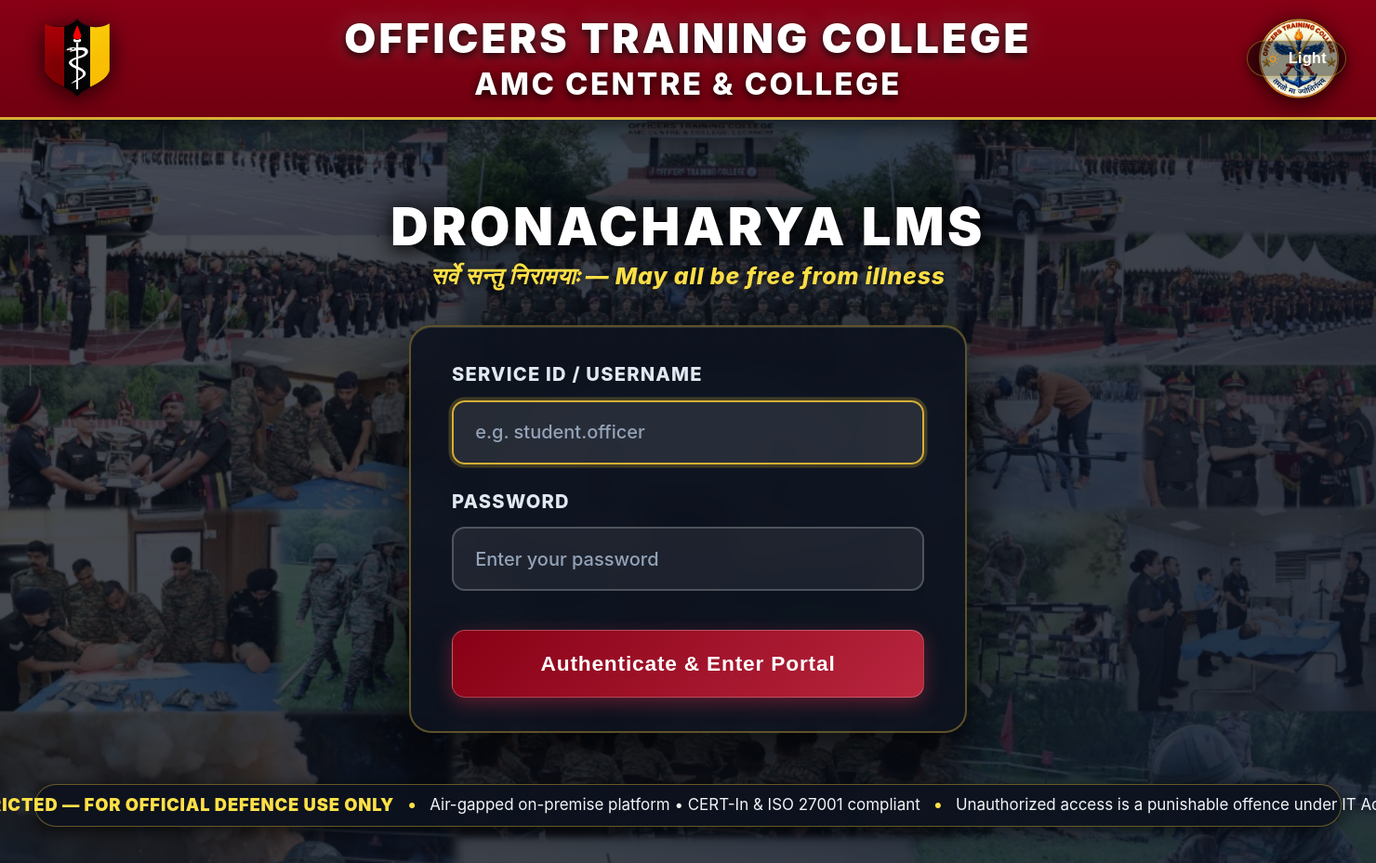
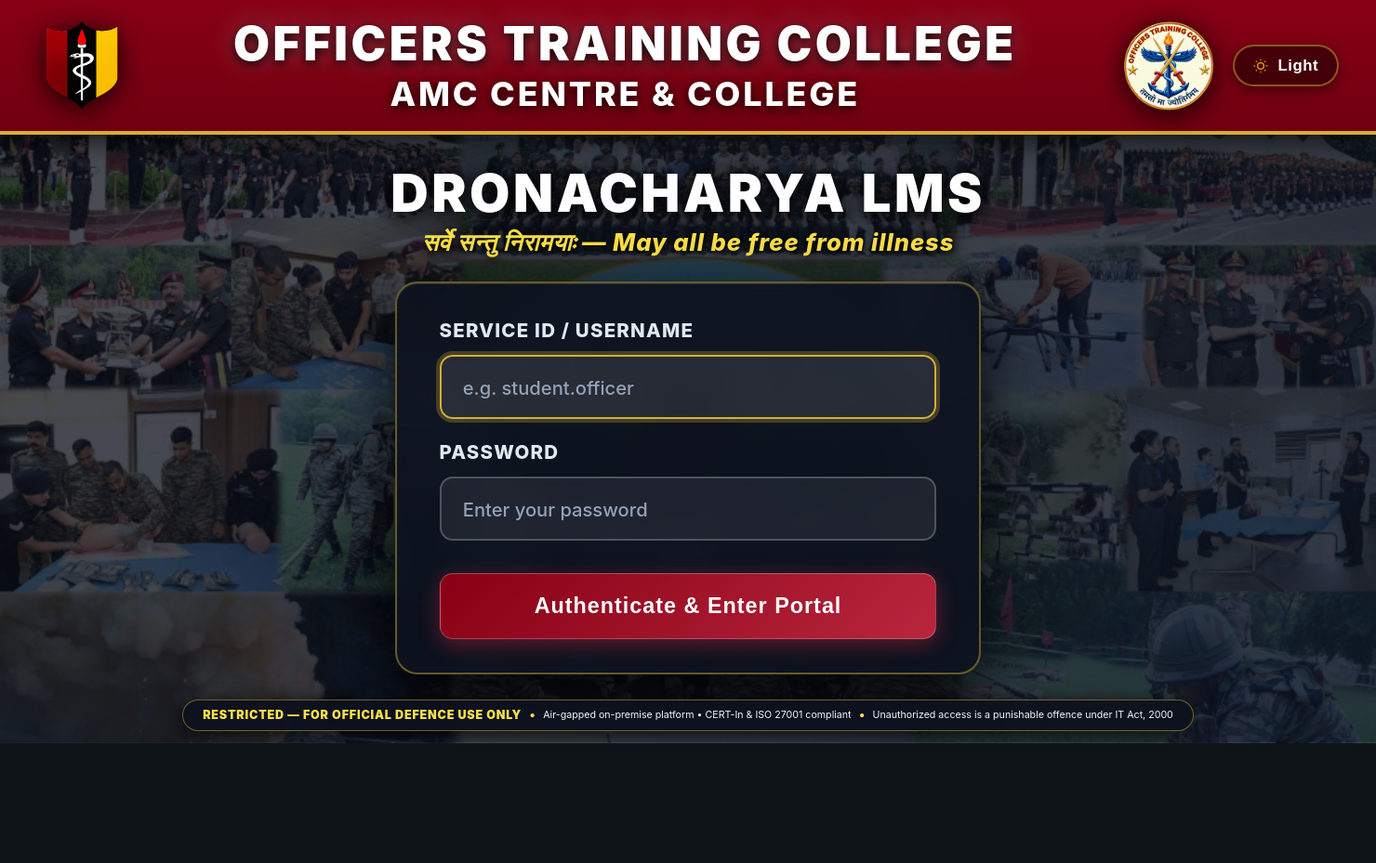
Before and after one commit to dvp-28/OTC, a PHP site: page /login.html in a window 1480 px wide; the page is wider, and only the part inside the window is pictured. Shown: that part at 93% size. After the commit the page ends 800 px from the top of that part, so only its background shows below. Run offline with PHP 8.4, Linux system fonts and the light colour scheme.

Commit message:
feat(login): enlarge top banner, enlarge login section, and display restricted notice strictly on single line

```diff
--- a/frontend/css/style.css
+++ b/frontend/css/style.css
@@ -1716,11 +1716,6 @@ select option:checked {
 /* Login Page Theme Styles */
 .login-page,
 [data-theme="dark"] .login-page {
-  min-height: 100vh;
-  display: flex;
-  align-items: center;
-  justify-content: center;
-  padding: 2rem;
   background: linear-gradient(135deg, rgba(8, 12, 20, 0.65) 0%, rgba(13, 19, 33, 0.78) 100%), url('/login-bg.jpg') no-repeat center center / cover !important;
   background-attachment: fixed !important;
 }
--- a/frontend/login.html
+++ b/frontend/login.html
@@ -11,6 +11,9 @@
         /* Base Page Setup */
         html {
             height: 100%;
+            overflow-x: hidden;
+            width: 100%;
+            max-width: 100vw;
         }
 
         body {
@@ -24,6 +27,8 @@
             font-family: -apple-system, BlinkMacSystemFont, "Segoe UI", Roboto, "Helvetica Neue", Arial, sans-serif;
             color: #ffffff;
             box-sizing: border-box;
+            width: 100%;
+            max-width: 100vw;
         }
 
         /* GUARANTEE BACKGROUND IMAGE /login-bg.jpg ON BOTH DARK AND LIGHT MODES */
@@ -46,33 +51,47 @@
         .otc-banner-header {
             width: 100%;
             background: linear-gradient(180deg, #880015 0%, #700010 100%);
-            border-bottom: 3.5px solid #d4af37;
-            box-shadow: 0 6px 24px rgba(0, 0, 0, 0.65);
-            padding: 1rem 2.5rem;
+            border-bottom: 4px solid #d4af37;
+            box-shadow: 0 8px 28px rgba(0, 0, 0, 0.7);
+            padding: 1.1rem 2.5rem;
             box-sizing: border-box;
             position: relative;
             z-index: 20;
         }
 
         .otc-banner-container {
-            max-width: 1450px;
+            max-width: 1400px;
+            width: 100%;
             margin: 0 auto;
+            display: grid;
+            grid-template-columns: auto 1fr auto;
+            align-items: center;
+            gap: 1.5rem;
+            box-sizing: border-box;
+        }
+
+        .otc-banner-left {
             display: flex;
             align-items: center;
-            justify-content: space-between;
-            gap: 2rem;
+            justify-content: flex-start;
+        }
+
+        .otc-banner-right {
+            display: flex;
+            align-items: center;
+            justify-content: flex-end;
+            gap: 1.35rem;
         }
 
         .otc-banner-logo {
-            height: 86px;
-            width: 86px;
+            height: 96px;
+            width: 96px;
             object-fit: contain;
             flex-shrink: 0;
-            filter: drop-shadow(0 4px 12px rgba(0, 0, 0, 0.75));
+            filter: drop-shadow(0 4px 14px rgba(0, 0, 0, 0.85));
         }
 
         .otc-banner-text {
-            flex: 1;
             text-align: center;
             display: flex;
             flex-direction: column;
@@ -82,131 +101,141 @@
 
         .otc-banner-title {
             color: #ffffff;
-            font-size: 2.75rem;
+            font-size: 3.15rem;
             font-weight: 900;
-            letter-spacing: 3.2px;
+            letter-spacing: 3.5px;
             line-height: 1.15;
             text-transform: uppercase;
-            text-shadow: 0 3px 10px rgba(0, 0, 0, 0.9), 0 0 25px rgba(255, 255, 255, 0.25);
+            text-shadow: 0 3px 12px rgba(0, 0, 0, 0.95), 0 0 28px rgba(255, 255, 255, 0.3);
             margin: 0;
         }
 
         .otc-banner-subtitle {
             color: #ffffff;
-            font-size: 2.05rem;
+            font-size: 2.25rem;
             font-weight: 800;
-            letter-spacing: 2.5px;
+            letter-spacing: 2.8px;
             line-height: 1.2;
             text-transform: uppercase;
-            text-shadow: 0 3px 10px rgba(0, 0, 0, 0.9);
-            margin: 0.25rem 0 0 0;
+            text-shadow: 0 3px 12px rgba(0, 0, 0, 0.95);
+            margin: 0.3rem 0 0 0;
         }
 
         /* Banner Theme Toggle Button */
         .login-theme-toggle {
-            position: absolute;
-            right: 2rem;
-            top: 50%;
-            transform: translateY(-50%);
+            position: static;
+            transform: none;
             background: rgba(0, 0, 0, 0.45);
-            border: 1.5px solid rgba(212, 175, 55, 0.45);
+            border: 2px solid rgba(212, 175, 55, 0.5);
             color: #ffffff;
-            padding: 0.6rem 1.25rem;
+            padding: 0.65rem 1.25rem;
             border-radius: 24px;
             cursor: pointer;
             display: inline-flex;
             align-items: center;
-            gap: 0.6rem;
-            font-size: 1rem;
-            font-weight: 700;
-            letter-spacing: 0.4px;
+            gap: 0.65rem;
+            font-size: 1.05rem;
+            font-weight: 800;
+            letter-spacing: 0.5px;
             transition: all 0.2s ease;
-            box-shadow: 0 3px 10px rgba(0, 0, 0, 0.4);
-            z-index: 30;
+            box-shadow: 0 4px 14px rgba(0, 0, 0, 0.45);
+            white-space: nowrap;
+            flex-shrink: 0;
         }
 
         .login-theme-toggle:hover {
             background: rgba(0, 0, 0, 0.75);
             border-color: #d4af37;
-            box-shadow: 0 0 14px rgba(212, 175, 55, 0.55);
+            box-shadow: 0 0 16px rgba(212, 175, 55, 0.65);
         }
 
         /* In Dark mode: show Sun icon (Action: switch to Light) */
-        .login-theme-toggle .icon-sun { display: inline-block; color: #f59e0b; }
-        .login-theme-toggle .icon-moon { display: none; }
+        .login-theme-toggle .icon-sun { display: inline-block; color: #f59e0b; width: 16px; height: 16px; }
+        .login-theme-toggle .icon-moon { display: none; width: 16px; height: 16px; }
         /* In Light mode: show Moon icon (Action: switch to Dark) */
         [data-theme="light"] .login-theme-toggle .icon-sun { display: none; }
-        [data-theme="light"] .login-theme-toggle .icon-moon { display: inline-block; color: #880015; }
+        [data-theme="light"] .login-theme-toggle .icon-moon { display: inline-block; color: #880015; width: 16px; height: 16px; }
 
         [data-theme="light"] .login-theme-toggle {
-            background: rgba(255, 255, 255, 0.92);
-            border: 1.5px solid rgba(136, 0, 21, 0.4);
+            background: rgba(255, 255, 255, 0.95);
+            border: 2px solid rgba(136, 0, 21, 0.45);
             color: #880015;
             font-weight: 800;
-            box-shadow: 0 3px 10px rgba(0, 0, 0, 0.2);
+            box-shadow: 0 4px 14px rgba(0, 0, 0, 0.2);
         }
 
         [data-theme="light"] .login-theme-toggle:hover {
             background: #ffffff;
             border-color: #880015;
-            box-shadow: 0 0 14px rgba(255, 255, 255, 0.6);
+            box-shadow: 0 0 16px rgba(255, 255, 255, 0.7);
         }
 
         @media (max-width: 1100px) {
-            .login-theme-toggle {
-                position: static;
-                transform: none;
-                margin: 0.5rem auto 0;
+            .otc-banner-header {
+                padding: 0.9rem 1.5rem;
             }
-            .otc-banner-header {
-                display: flex;
-                flex-direction: column;
-                align-items: center;
+            .otc-banner-title {
+                font-size: 2.5rem;
+            }
+            .otc-banner-subtitle {
+                font-size: 1.85rem;
+            }
+            .otc-banner-logo {
+                height: 80px;
+                width: 80px;
             }
         }
 
         @media (max-width: 900px) {
             .otc-banner-header {
-                padding: 0.75rem 1.25rem;
+                padding: 0.85rem 1.25rem;
+            }
+            .otc-banner-title {
+                font-size: 2.2rem;
+            }
+            .otc-banner-subtitle {
+                font-size: 1.65rem;
             }
             .otc-banner-logo {
-                height: 64px;
-                width: 64px;
-            }
-            .otc-banner-title {
-                font-size: 1.85rem;
-                letter-spacing: 1.8px;
-            }
-            .otc-banner-subtitle {
-                font-size: 1.45rem;
-                letter-spacing: 1.4px;
+                height: 72px;
+                width: 72px;
             }
         }
 
         @media (max-width: 600px) {
+            .otc-banner-container {
+                display: flex;
+                flex-direction: column;
+                gap: 0.75rem;
+            }
             .otc-banner-logo {
-                height: 52px;
-                width: 52px;
+                height: 58px;
+                width: 58px;
             }
             .otc-banner-title {
-                font-size: 1.4rem;
-                letter-spacing: 1px;
+                font-size: 1.6rem;
+                letter-spacing: 1.2px;
             }
             .otc-banner-subtitle {
-                font-size: 1.1rem;
-                letter-spacing: 0.8px;
+                font-size: 1.25rem;
+                letter-spacing: 1px;
             }
         }
 
         /* Main Content & Login Card Layout */
-        .login-main {
+        .login-main,
+        .login-page,
+        [data-theme="dark"] .login-main,
+        [data-theme="dark"] .login-page,
+        [data-theme="light"] .login-main,
+        [data-theme="light"] .login-page {
             flex: 1;
-            min-height: 0;
+            min-height: 0 !important;
             display: flex;
             flex-direction: column;
             align-items: center;
             justify-content: space-between;
-            padding: 0.45rem 2rem 0.45rem 2rem;
+            padding: 0.45rem 2rem 0.45rem 2rem !important;
             box-sizing: border-box;
             position: relative;
             z-index: 10;
@@ -227,9 +256,9 @@
 
         .login-header {
             text-align: center;
-            margin: 0 auto 2.35rem auto;
+            margin: 0 auto 1.65rem auto;
             width: 100%;
-            max-width: 950px;
+            max-width: 1050px;
             padding: 0 1rem;
             box-sizing: border-box;
             flex-shrink: 0;
@@ -238,7 +267,7 @@
         .login-header h1 {
             font-size: 3.5rem;
             font-weight: 900;
-            margin: 0 0 0.35rem 0;
+            margin: 0 0 0.3rem 0;
             letter-spacing: 3.5px;
             line-height: 1.15;
             color: #ffffff;
@@ -248,9 +277,9 @@
         .login-header .motto {
             color: #fde047;
             font-style: italic;
-            font-size: 1.55rem;
+            font-size: 1.6rem;
             font-weight: 800;
-            letter-spacing: 0.9px;
+            letter-spacing: 0.95px;
             line-height: 1.25;
             margin: 0;
             text-shadow: 0 2px 10px rgba(0, 0, 0, 0.95);
@@ -278,7 +307,7 @@
 
         .login-container {
             width: 100%;
-            max-width: 600px;
+            max-width: 630px;
             margin: 0 auto;
         }
 
@@ -286,9 +315,9 @@
             background: rgba(13, 18, 30, 0.9);
             backdrop-filter: blur(16px);
             -webkit-backdrop-filter: blur(16px);
-            border: 2px solid rgba(212, 175, 55, 0.4);
+            border: 2px solid rgba(212, 175, 55, 0.45);
             border-radius: 24px;
-            padding: 2.25rem 2.75rem;
+            padding: 2.25rem 2.85rem;
             box-shadow: 0 25px 70px rgba(0, 0, 0, 0.85), inset 0 1px 0 rgba(255, 255, 255, 0.12);
             box-sizing: border-box;
         }
@@ -302,34 +331,34 @@
         }
 
         .form-group {
-            margin-bottom: 1.6rem;
+            margin-bottom: 1.35rem;
         }
 
         .form-label {
             display: block;
-            font-size: 1.26rem;
+            font-size: 1.28rem;
             font-weight: 800;
             color: #e2e8f0;
             text-transform: uppercase;
             letter-spacing: 1.2px;
-            margin-bottom: 0.75rem;
+            margin-bottom: 0.65rem;
         }
 
         [data-theme="light"] .form-label {
             color: #0f172a;
-            font-size: 1.26rem;
+            font-size: 1.28rem;
             font-weight: 800;
             letter-spacing: 1.2px;
         }
 
         .form-input {
             width: 100%;
-            padding: 1.25rem 1.45rem;
+            padding: 1.2rem 1.45rem;
             background: rgba(255, 255, 255, 0.07);
             border: 2px solid rgba(255, 255, 255, 0.22);
             border-radius: 14px;
             color: #ffffff;
-            font-size: 1.32rem;
+            font-size: 1.34rem;
             font-weight: 600;
             font-family: inherit;
             transition: 0.18s ease;
@@ -339,13 +368,13 @@
 
         .form-input::placeholder {
             color: #94a3b8;
-            font-size: 1.25rem;
+            font-size: 1.26rem;
             font-weight: 500;
         }
 
         .form-input:focus {
             border-color: #d4af37;
-            box-shadow: 0 0 0 3.5px rgba(212, 175, 55, 0.25);
+            box-shadow: 0 0 0 4px rgba(212, 175, 55, 0.28);
             background: rgba(255, 255, 255, 0.1);
         }
 
@@ -353,36 +382,36 @@
             background: #ffffff;
             border: 2px solid #64748b;
             color: #0f172a;
-            font-size: 1.32rem;
+            font-size: 1.34rem;
             font-weight: 600;
         }
 
         [data-theme="light"] .form-input::placeholder {
             color: #64748b;
-            font-size: 1.25rem;
+            font-size: 1.26rem;
             font-weight: 500;
         }
 
         [data-theme="light"] .form-input:focus {
             border-color: #880015;
-            box-shadow: 0 0 0 3.5px rgba(136, 0, 21, 0.22);
+            box-shadow: 0 0 0 4px rgba(136, 0, 21, 0.25);
         }
 
         .btn-login {
             width: 100%;
-            padding: 1.35rem 1.5rem;
+            padding: 1.3rem 1.6rem;
             background: linear-gradient(135deg, #880015, #b8263e);
             color: #ffffff;
             border: 1px solid rgba(255, 255, 255, 0.25);
             border-radius: 14px;
-            font-size: 1.42rem;
+            font-size: 1.46rem;
             font-weight: 800;
-            letter-spacing: 0.8px;
+            letter-spacing: 1px;
             cursor: pointer;
             transition: all 0.2s ease;
-            margin-top: 1.05rem;
+            margin-top: 0.85rem;
             box-sizing: border-box;
-            box-shadow: 0 6px 20px rgba(184, 38, 62, 0.45);
+            box-shadow: 0 6px 22px rgba(184, 38, 62, 0.48);
         }
 
         .btn-login:hover {
@@ -414,85 +443,111 @@
             animation: fadeIn 0.3s ease;
         }
 
-        /* RESTRICTED DEFENCE NOTICE (SINGLE HORIZONTAL LINE) */
+        /* RESTRICTED DEFENCE NOTICE (STRICTLY SINGLE HORIZONTAL LINE) */
         .security-notice {
-            display: inline-flex;
-            align-items: center;
-            justify-content: center;
-            flex-wrap: nowrap;
-            white-space: nowrap;
+            display: inline-flex !important;
+            flex-direction: row !important;
+            align-items: center !important;
+            justify-content: center !important;
+            flex-wrap: nowrap !important;
+            white-space: nowrap !important;
             text-align: center;
-            margin: 0.25rem auto 0.45rem auto;
-            font-size: 1.06rem;
+            margin: 0.25rem auto 0.35rem auto;
+            font-size: clamp(0.58rem, 0.72vw, 0.94rem);
             color: #f1f5f9;
             line-height: 1.35;
-            background: rgba(13, 18, 30, 0.92);
+            background: rgba(13, 18, 30, 0.94);
             backdrop-filter: blur(14px);
             -webkit-backdrop-filter: blur(14px);
-            padding: 0.55rem 2.8rem;
-            border-radius: 9999px;
-            border: 1.5px solid rgba(212, 175, 55, 0.45);
-            box-shadow: 0 4px 20px rgba(0, 0, 0, 0.7);
-            max-width: 95vw;
+            padding: 0.45rem clamp(0.75rem, 1.4vw, 1.8rem);
+            border-radius: 9999px !important;
+            border: 1.8px solid rgba(212, 175, 55, 0.5);
+            box-shadow: 0 4px 20px rgba(0, 0, 0, 0.75);
+            max-width: 96vw;
             width: max-content;
             box-sizing: border-box;
             z-index: 10;
             flex-shrink: 0;
-            gap: 0.95rem;
+            gap: clamp(0.35rem, 0.6vw, 0.75rem);
+        }
+
+        .security-notice span,
+        .security-notice .sec-restricted,
+        .security-notice .sec-sep {
+            white-space: nowrap !important;
+            display: inline-block;
         }
 
         .security-notice .sec-restricted {
             color: #fde047;
-            font-size: 1.15rem;
+            font-size: 1.18em;
             font-weight: 900;
             letter-spacing: 0.8px;
         }
 
         .security-notice .sec-sep {
             color: #fde047;
-            font-size: 1.22rem;
+            font-size: 1.25em;
             font-weight: 900;
         }
 
         [data-theme="light"] .security-notice {
-            background: rgba(255, 255, 255, 0.96);
+            background: rgba(255, 255, 255, 0.97);
             color: #0f172a;
-            font-size: 1.06rem;
-            border: 1.5px solid rgba(136, 0, 21, 0.35);
-            box-shadow: 0 4px 20px rgba(0, 0, 0, 0.15);
+            border: 2px solid rgba(136, 0, 21, 0.4);
+            box-shadow: 0 4px 22px rgba(0, 0, 0, 0.18);
         }
 
         [data-theme="light"] .security-notice .sec-restricted {
             color: #880015;
-            font-size: 1.15rem;
+            font-size: 1.18em;
             font-weight: 900;
             letter-spacing: 0.8px;
         }
 
         [data-theme="light"] .security-notice .sec-sep {
             color: #880015;
-            font-size: 1.22rem;
+            font-size: 1.25em;
             font-weight: 900;
         }
 
         [data-theme="light"] .security-notice span {
-            font-weight: 600;
+            font-weight: 700;
         }
 
         @media (max-width: 1200px) {
             .otc-banner-title {
-                font-size: 2.2rem;
+                font-size: 2.85rem;
             }
             .otc-banner-subtitle {
-                font-size: 1.65rem;
+                font-size: 2.1rem;
+            }
+            .otc-banner-logo {
+                height: 90px;
+                width: 90px;
+            }
+            .login-container {
+                max-width: 640px;
+            }
+            .login-card {
+                padding: 2.5rem 3rem;
+            }
+            .login-header h1 {
+                font-size: 3.5rem;
+            }
+            [data-theme="light"] .login-header h1 {
+                font-size: 3.5rem;
+            }
+            .login-header .motto {
+                font-size: 1.6rem;
+            }
+            [data-theme="light"] .login-header .motto {
+                font-size: 1.6rem;
             }
             .security-notice {
-                font-size: 0.88rem;
-                padding: 0.55rem 2rem;
-                gap: 0.6rem;
-            }
-            .security-notice .sec-restricted {
-                font-size: 0.94rem;
+                font-size: clamp(0.78rem, 1vw, 0.98rem);
+                padding: 0.55rem 1.8rem;
+                gap: 0.7rem;
             }
         }
 
@@ -568,20 +627,23 @@
     <!-- Institutional Top Banner (Officers Training College / AMC Centre & College) -->
     <header class="otc-banner-header">
         <div class="otc-banner-container">
-            <img src="OTC.png" alt="AMC Centre & College Crest" class="otc-banner-logo left">
+            <div class="otc-banner-left">
+                <img src="OTC.png" alt="AMC Centre & College Crest" class="otc-banner-logo left">
+            </div>
             <div class="otc-banner-text">
                 <h1 class="otc-banner-title">OFFICERS TRAINING COLLEGE</h1>
                 <h2 class="otc-banner-subtitle">AMC CENTRE &amp; COLLEGE</h2>
             </div>
-            <img src="college-crest.png" alt="Officers Training College Crest" class="otc-banner-logo right">
+            <div class="otc-banner-right">
+                <img src="college-crest.png" alt="Officers Training College Crest" class="otc-banner-logo right">
+                <!-- Quick Theme Switcher -->
+                <button class="login-theme-toggle" id="theme-toggle-btn" title="Switch Theme (Dark / Light)">
+                    <svg class="icon-sun" width="16" height="16" viewBox="0 0 24 24" fill="none" stroke="currentColor" stroke-width="2"><circle cx="12" cy="12" r="5"></circle><line x1="12" y1="1" x2="12" y2="3"></line><line x1="12" y1="21" x2="12" y2="23"></line><line x1="4.22" y1="4.22" x2="5.64" y2="5.64"></line><line x1="18.36" y1="18.36" x2="19.78" y2="19.78"></line><line x1="1" y1="12" x2="3" y2="12"></line><line x1="21" y1="12" x2="23" y2="12"></line><line x1="4.22" y1="19.78" x2="5.64" y2="18.36"></line><line x1="18.36" y1="5.64" x2="19.78" y2="4.22"></line></svg>
+                    <svg class="icon-moon" width="16" height="16" viewBox="0 0 24 24" fill="none" stroke="currentColor" stroke-width="2"><path d="M21 12.79A9 9 0 1 1 11.21 3 7 7 0 0 0 21 12.79z"></path></svg>
+                    <span id="theme-label-text">Light</span>
+                </button>
+            </div>
         </div>
-
-        <!-- Quick Theme Switcher -->
-        <button class="login-theme-toggle" id="theme-toggle-btn" title="Switch Theme (Dark / Light)">
-            <svg class="icon-sun" width="14" height="14" viewBox="0 0 24 24" fill="none" stroke="currentColor" stroke-width="2"><circle cx="12" cy="12" r="5"></circle><line x1="12" y1="1" x2="12" y2="3"></line><line x1="12" y1="21" x2="12" y2="23"></line><line x1="4.22" y1="4.22" x2="5.64" y2="5.64"></line><line x1="18.36" y1="18.36" x2="19.78" y2="19.78"></line><line x1="1" y1="12" x2="3" y2="12"></line><line x1="21" y1="12" x2="23" y2="12"></line><line x1="4.22" y1="19.78" x2="5.64" y2="18.36"></line><line x1="18.36" y1="5.64" x2="19.78" y2="4.22"></line></svg>
-            <svg class="icon-moon" width="14" height="14" viewBox="0 0 24 24" fill="none" stroke="currentColor" stroke-width="2"><path d="M21 12.79A9 9 0 1 1 11.21 3 7 7 0 0 0 21 12.79z"></path></svg>
-            <span id="theme-label-text">Light</span>
-        </button>
     </header>
 
     <!-- Main Login Area with .login-page class -->
```
Also changed, not shown: other parts of frontend/login.html (+31 -27 lines).
